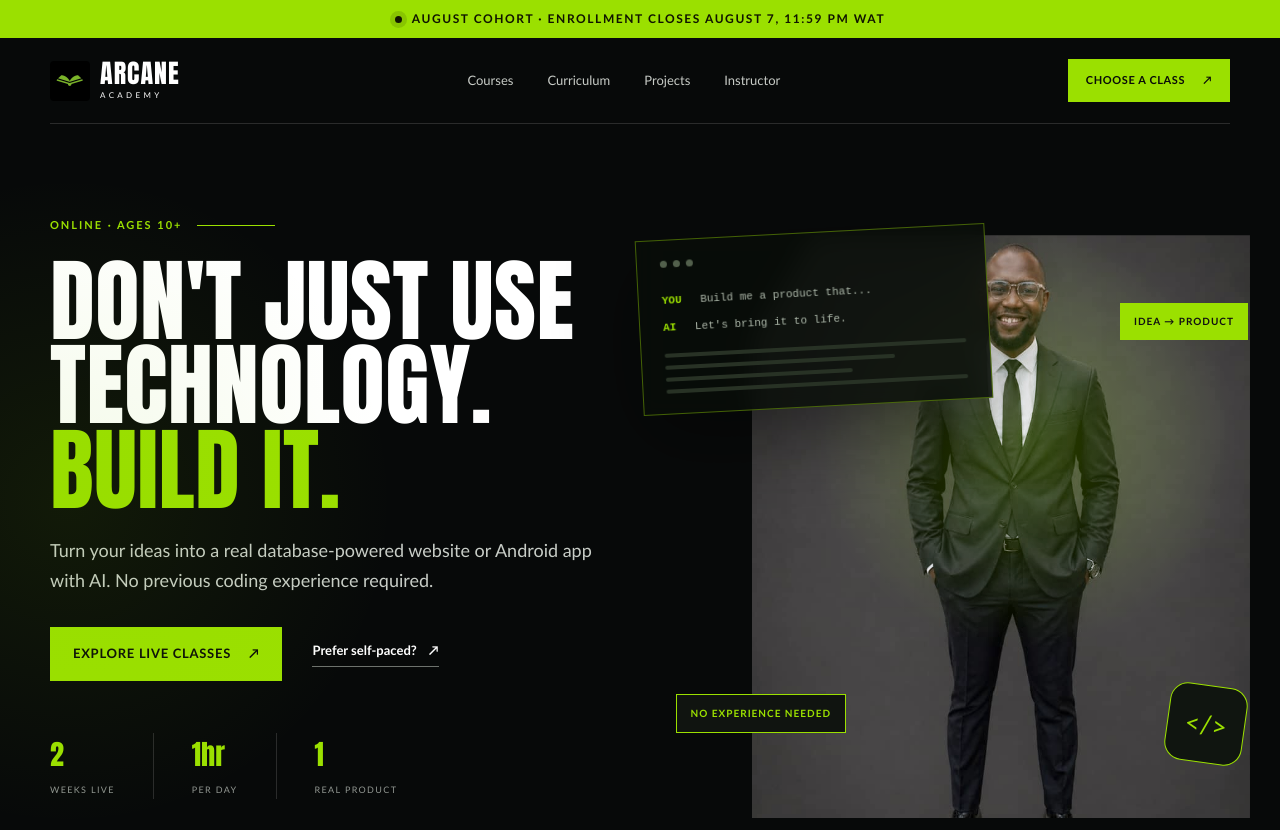
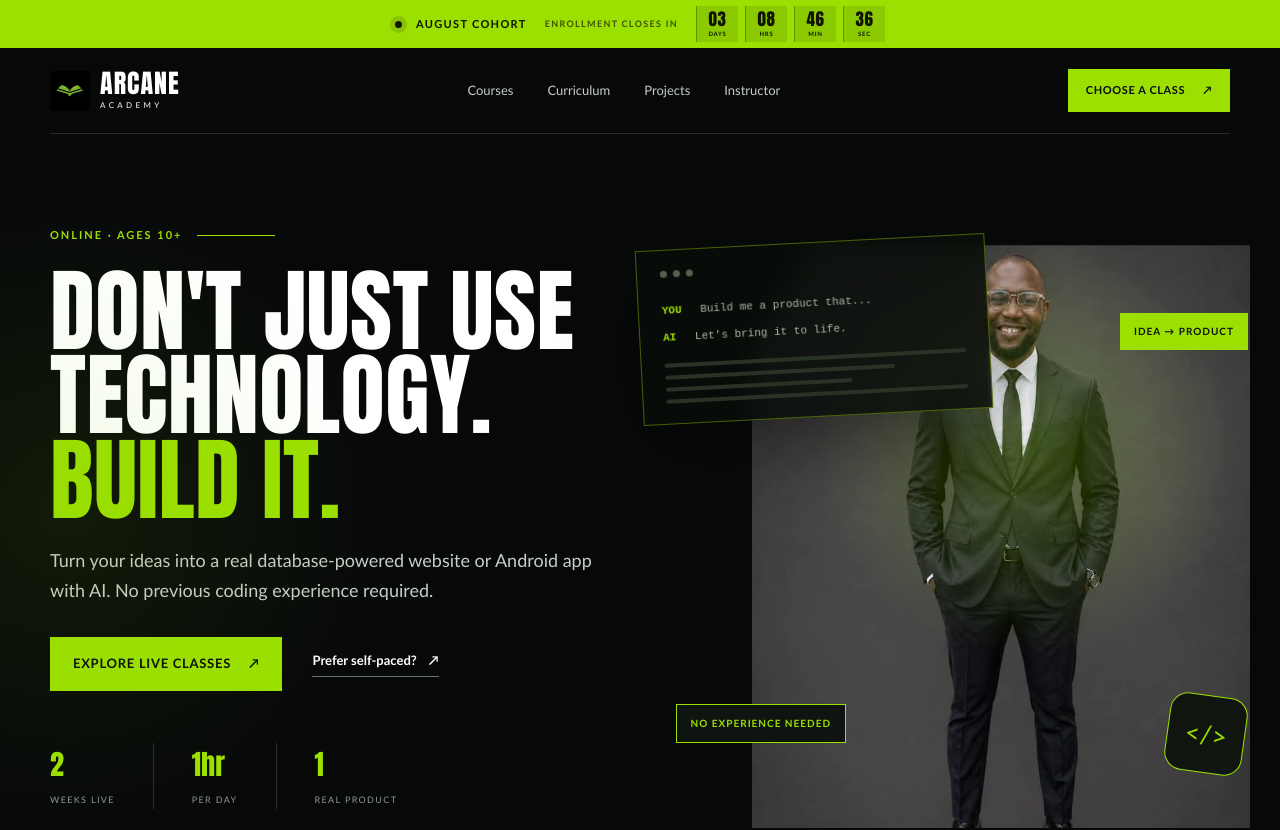
Before and after one commit to guyxander/arcane, a Next.js app: page / in a window 1280 px wide. Shown: the top 830 px of the page. Built offline with nearby package versions, Linux system fonts and the light colour scheme.

Commit message:
Add enrollment countdown timer

```diff
--- /dev/null
+++ b/app/Countdown.tsx
@@ -0,0 +1,44 @@
+"use client";
+
+import { useEffect, useState } from "react";
+
+const deadline = new Date("2026-08-07T23:59:00+01:00").getTime();
+type TimeLeft = { days: number; hours: number; minutes: number; seconds: number };
+
+function getTimeLeft(): TimeLeft | null {
+  const difference = deadline - Date.now();
+  if (difference <= 0) return null;
+  return {
+    days: Math.floor(difference / 86_400_000),
+    hours: Math.floor((difference / 3_600_000) % 24),
+    minutes: Math.floor((difference / 60_000) % 60),
+    seconds: Math.floor((difference / 1_000) % 60),
+  };
+}
+
+export function Countdown() {
+  const [timeLeft, setTimeLeft] = useState<TimeLeft | null | undefined>(undefined);
+
+  useEffect(() => {
+    const update = () => setTimeLeft(getTimeLeft());
+    update();
+    const interval = window.setInterval(update, 1_000);
+    return () => window.clearInterval(interval);
+  }, []);
+
+  if (timeLeft === undefined) return <span className="countdown-loading">AUGUST COHORT · ENROLLMENT CLOSES AUGUST 7, 11:59 PM WAT</span>;
+  if (timeLeft === null) return <strong className="countdown-closed">AUGUST COHORT · ENROLLMENT CLOSED</strong>;
+
+  const units = [[timeLeft.days, "DAYS"], [timeLeft.hours, "HRS"], [timeLeft.minutes, "MIN"], [timeLeft.seconds, "SEC"]] as const;
+
+  return (
+    <div className="countdown" aria-label="Time remaining until enrollment closes">
+      <strong>AUGUST COHORT</strong>
+      <span className="countdown-label">ENROLLMENT CLOSES IN</span>
+      <div className="countdown-units" aria-live="off">
+        {units.map(([value, label]) => <span className="countdown-unit" key={label}><b>{String(value).padStart(2, "0")}</b><small>{label}</small></span>)}
+      </div>
+      <span className="sr-only">Deadline: August 7, 2026 at 11:59 PM West Africa Time.</span>
+    </div>
+  );
+}
--- a/app/page.tsx
+++ b/app/page.tsx
@@ -36,9 +36,7 @@ function Arrow() {
 export default function Home() {
   return (
     <main>
-      <div className="announcement">
-        <span className="pulse" /> AUGUST COHORT · ENROLLMENT CLOSES AUGUST 7, 11:59 PM WAT
-      </div>
+      <div className="announcement"><span className="pulse" /><Countdown /></div>
 
       <nav className="nav shell" aria-label="Primary navigation">
         <a className="brand" href="#top" aria-label="Arcane Academy home">
@@ -231,3 +229,4 @@ export default function Home() {
   );
 }
 import Image from "next/image";
+import { Countdown } from "./Countdown";
```
Also changed, not shown: app/globals.css.
